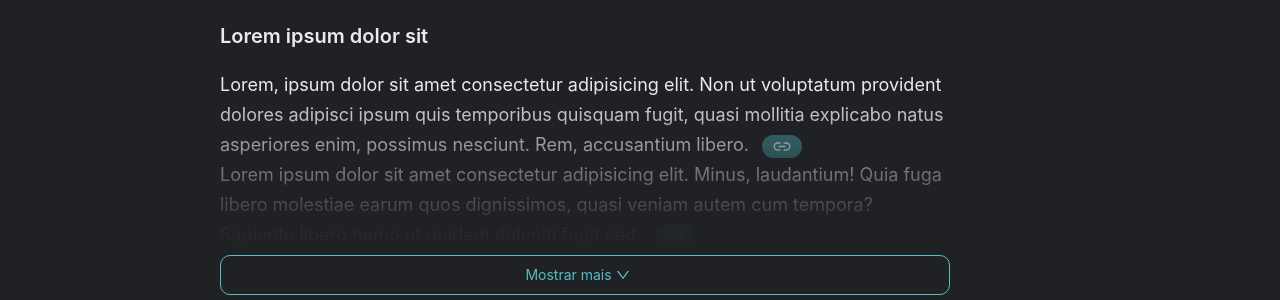
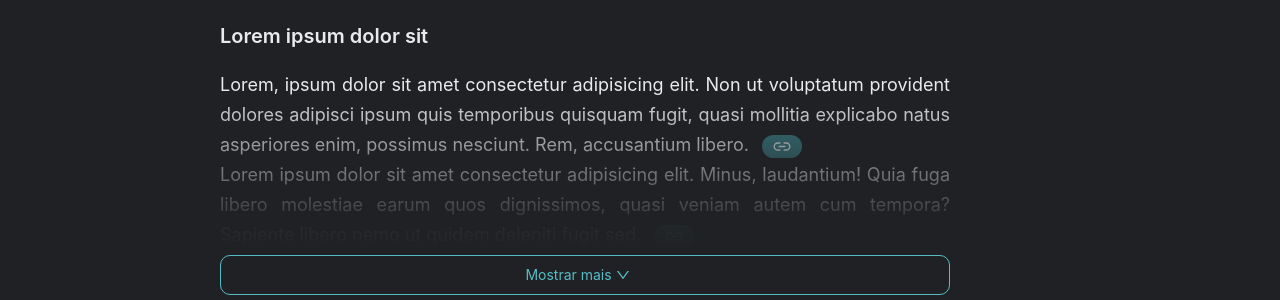
Before and after one commit to mmsantos147/elastic-project, a React (Vite) app in the folder frontend/: page /search in a window 1280 px wide. Shown: the part 186-486 px from the top of the page. Built offline with nearby package versions, Linux system fonts and the light colour scheme.

Commit message:
style: justify aiabstract

```diff
--- a/frontend/src/components/results/IAVisionAbstract.jsx
+++ b/frontend/src/components/results/IAVisionAbstract.jsx
@@ -3,7 +3,7 @@ import COLORS from "../../colors";
 
 const IAVisionAbstract = ( {children, href} ) => {
   return (
-    <span style={{ fontSize: "18px", lineHeight: "30px" }}>
+    <span style={{ fontSize: "18px", lineHeight: "30px", textAlign: "justify" }}>
       {children}
       <a href={href}>
         <FiLink2
```
